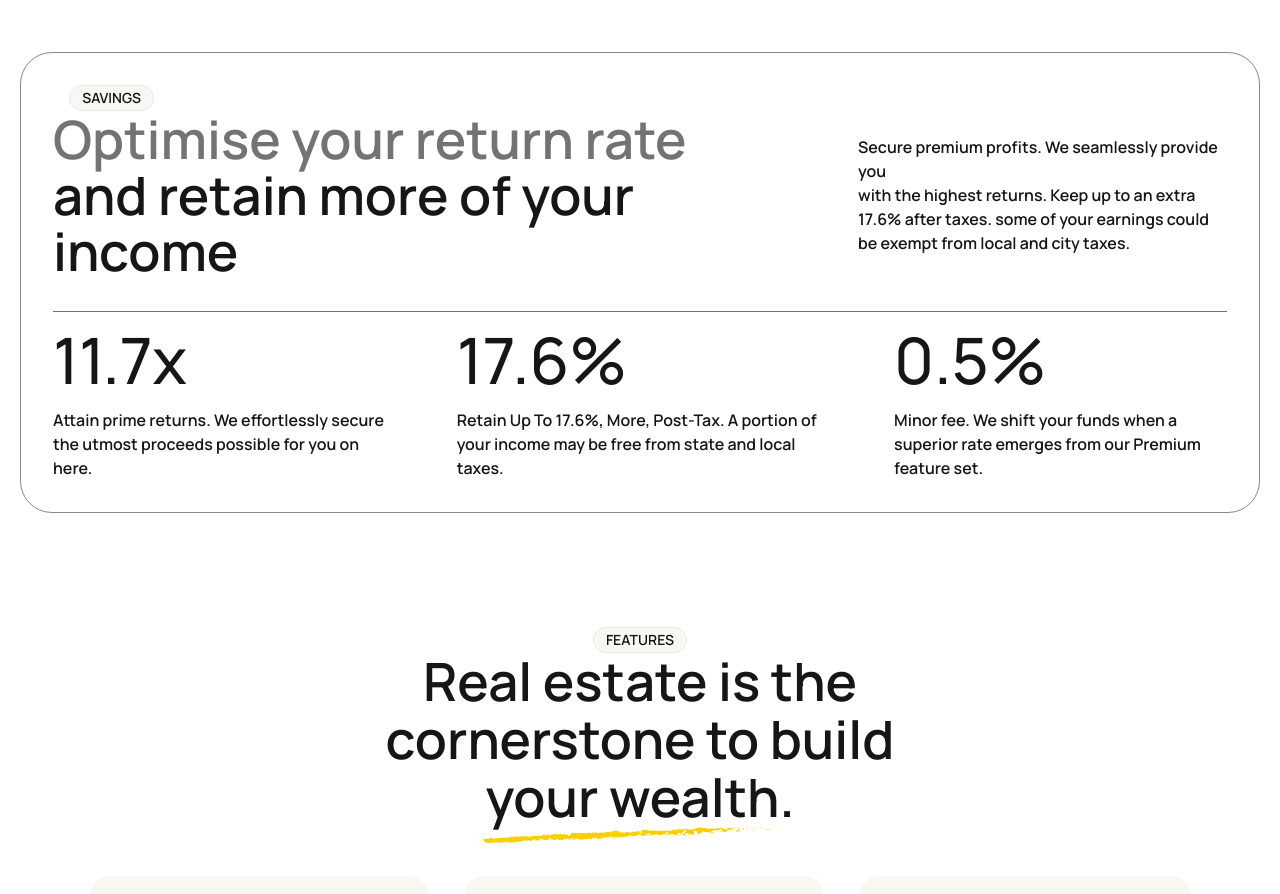
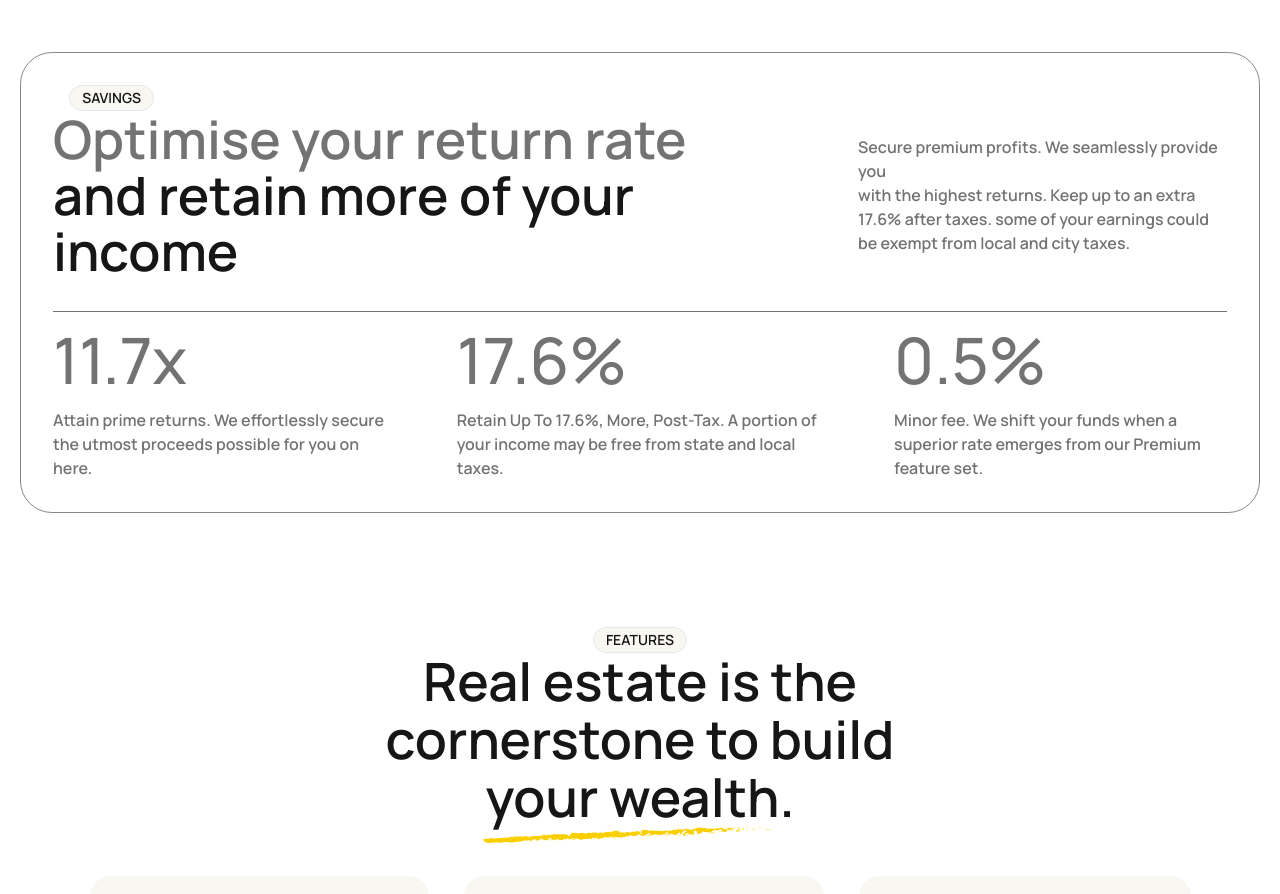
Before and after one commit to Daniel264/Slice, a Next.js app: page / in a window 1280 px wide. Shown: the part 3660-4554 px from the top of the page. Built offline with nearby package versions, Linux system fonts and the light colour scheme.

Commit message:
refactor: give all paragraph elements the root text-color

```diff
--- a/src/styles/SCSS/index.css
+++ b/src/styles/SCSS/index.css
@@ -558,6 +558,9 @@ h5 {
   align-items: center;
 }
 
+.savings-wrapper p {
+  color: var(--text-color);
+}
 .savings-wrapper article:nth-of-type(1),
 .savings-wrapper :nth-of-type(2) {
   display: flex;
--- a/src/styles/SCSS/layout/_savings.scss
+++ b/src/styles/SCSS/layout/_savings.scss
@@ -2,6 +2,12 @@
 @use "../mixins/mixins" as *;
 
 .savings-wrapper {
+
+    p {
+        color: var(--text-color);
+    }
+
+
     article:nth-of-type(1),
     :nth-of-type(2) {
         display: flex;
```
Also changed, not shown: 1 other file (tests, documents, lock files or other folders).
